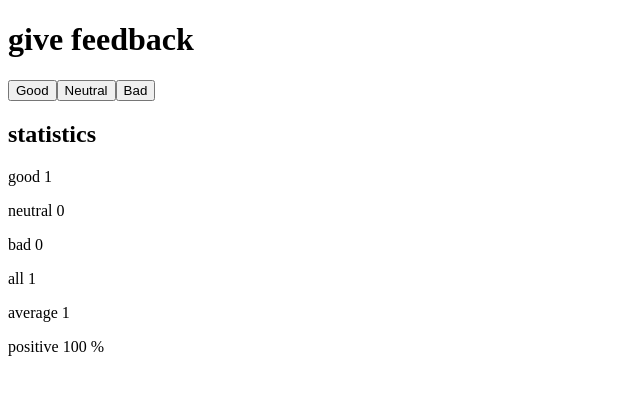
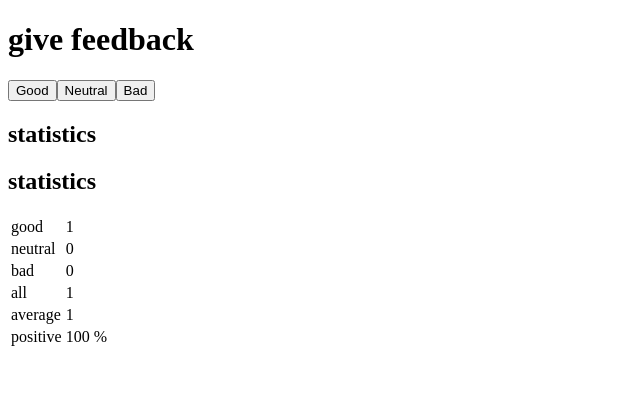
Before and after one commit to rahil4321/Helsinki_FullStack, a React (Vite) app in the folder part1/unicafe/: page / in a window 1280 px wide. Both pictures are taken after a click on the button "Good". Shown: the top 394 px of the page, without its empty margins (0-640 px from the left). Built offline with nearby package versions, Linux system fonts and the light colour scheme.

Commit message:
completed unicafe exercise 1.11

```diff
--- a/part1/unicafe/src/App.jsx
+++ b/part1/unicafe/src/App.jsx
@@ -8,7 +8,10 @@
 
 const StatisticLine = (props) => {
   return (
-    <p>{props.text} {props.value}</p>
+    <tr>
+      <td>{props.text}</td>
+      <td>{props.value}</td>
+    </tr>
   )
 }
 
@@ -19,12 +22,17 @@
   }
   return(
     <div>
-    <StatisticLine text = "good" value = {props.good}/>
-    <StatisticLine text = "neutral" value = {props.neutral}/>
-    <StatisticLine text = "bad" value = {props.bad}/>
-    <StatisticLine text = "all" value = {props.total}/>
-    <StatisticLine text = "average" value = {props.average}/>
-    <StatisticLine text = "positive" value = {props.positive + " %"}/>
+      <h2>statistics</h2>
+      <table>
+        <tbody>
+          <StatisticLine text="good" value={props.good} />
+          <StatisticLine text="neutral" value={props.neutral} />
+          <StatisticLine text="bad" value={props.bad} />
+          <StatisticLine text="all" value={props.total} />
+          <StatisticLine text="average" value={props.average} />
+          <StatisticLine text="positive" value={props.positive + " %"} />
+        </tbody>
+      </table>
     </div>
   )
 }
```
